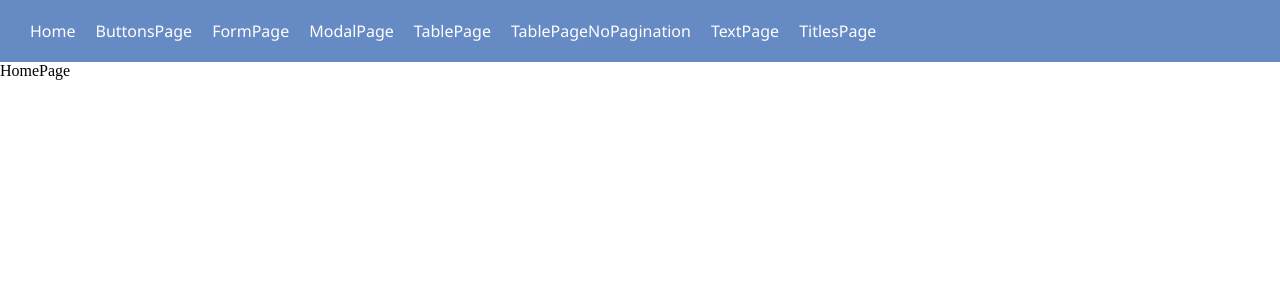
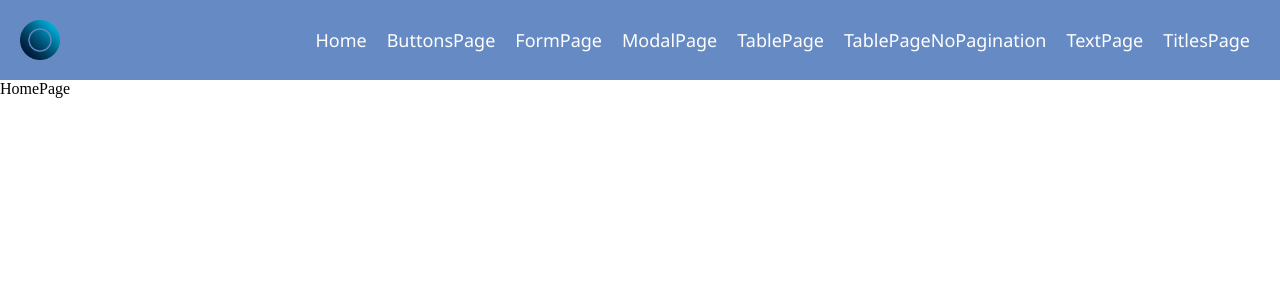
Before and after one commit to yc62897441/react_design_system, a React (Create React App) app: page / in a window 1280 px wide. Shown: the top 300 px of the page. Built offline with nearby package versions, Linux system fonts and the light colour scheme; a web font is replaced by a local one.

Commit message:
建立 Header

```diff
--- a/src/components/Header.jsx
+++ b/src/components/Header.jsx
@@ -3,29 +3,80 @@ import { Link } from 'react-router-dom'
 import colorList from '../config/css/color'
 import fontFamilyList from '../config/css/fontFamily'
 import fontSizeAndWeightList from '../config/css/fontSizeAndWeight'
+import logoImg from '../assets/img/record.png'
 
 const HeaderWrapper = styled.div`
     display: flex;
     flex-direction: row;
+    justify-content: space-between;
+    align-items: center;
+    width: 100%;
+    padding: 10px;
+    background-color: ${colorList.secondaryColor};
+
+    @media (min-width: 576px) {
+        padding: 15px;
+    }
+
+    @media (min-width: 992px) {
+        padding: 20px;
+    }
+`
+
+const LogoWrapper = styled.div`
+    display: flex;
+    flex-shrink: 0;
+    width: 25px;
+    height: 25px;
+
+    img {
+        width: 100%;
+        height: 100%;
+        object-fit: cover;
+    }
+
+    @media (min-width: 576px) {
+        width: 30px;
+        height: 30px;
+    }
+
+    @media (min-width: 992px) {
+        width: 40px;
+        height: 40px;
+    }
+`
+
+const NavsWrapper = styled.div`
+    display: flex;
+    flex-direction: row;
     flex-wrap: wrap;
-    width: 100%;
-    padding: 20px;
-    background-color: ${colorList.secondaryColor};
 `
 
 const Nav = styled(Link)`
-    margin: 0 10px;
+    margin: 0 5px;
 
     color: ${colorList.mainColor};
     font-family: ${fontFamilyList.NotoSans};
-    font-size: ${fontSizeAndWeightList.medium.fontSize};
-    font-weight: ${fontSizeAndWeightList.medium.fontWeight};
+    font-size: ${fontSizeAndWeightList.small.fontSize};
+    font-weight: ${fontSizeAndWeightList.small.fontWeight};
 
     text-decoration: none;
     cursor: pointer;
 
     :hover {
         text-decoration: underline;
+    }
+
+    @media (min-width: 576px) {
+        margin: 0 7px;
+        font-size: ${fontSizeAndWeightList.medium.fontSize};
+        font-weight: ${fontSizeAndWeightList.medium.fontWeight};
+    }
+
+    @media (min-width: 992px) {
+        margin: 0 10px;
+        font-size: ${fontSizeAndWeightList.large.fontSize};
+        font-weight: ${fontSizeAndWeightList.large.fontWeight};
     }
 `
 
@@ -67,12 +118,19 @@ const linkList = [
 function Header() {
     return (
         <HeaderWrapper>
+            <LogoWrapper>
+                <Link to="/">
+                    <img src={logoImg} alt="" srcSet="" />
+                </Link>
+            </LogoWrapper>
+            <NavsWrapper>
                 {linkList.length > 0 &&
                     linkList.map((link) => (
                         <Nav key={link.title} to={link.url}>
                             {link.title}
                         </Nav>
                     ))}
+            </NavsWrapper>
         </HeaderWrapper>
     )
 }
```
Also changed, not shown: src/assets/img/record.png (added). Lines whose indentation alone changed are shown as unchanged.
